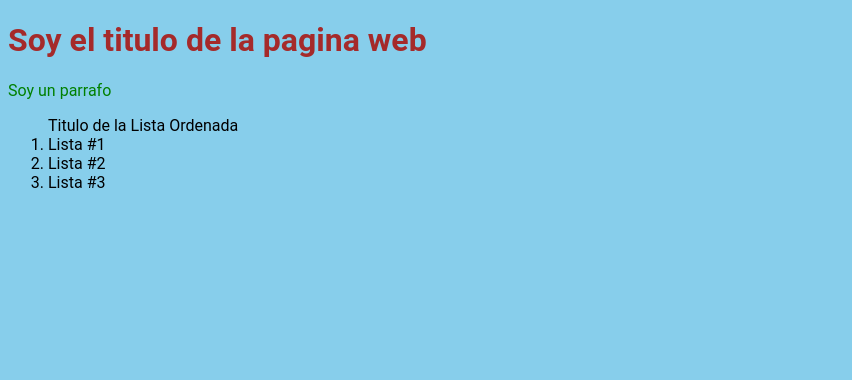
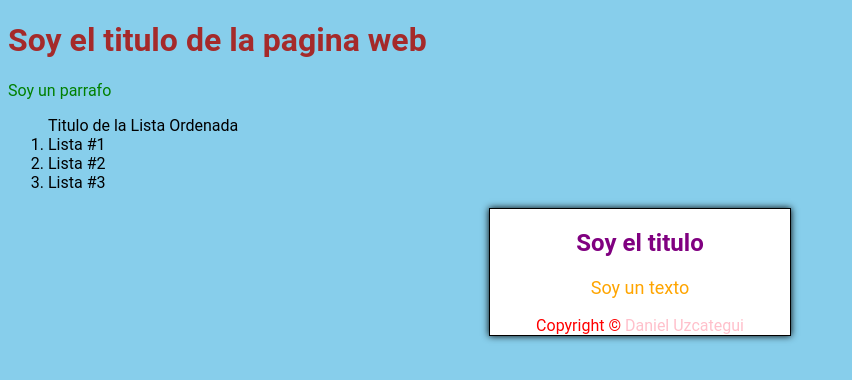
Before and after one commit to dangtx7/SASS, a plain HTML site: page index.html in a window 1280 px wide. Shown: the whole page, without its empty margins (0-852 px from the left). Drawn offline with Linux system fonts and the light colour scheme.

Commit message:
Anidaciones con SASS
1. Creando la primera anidacion de codigo con SASS
2. Aplicando anidaciones multiples en SASS
3. Compilando codigo a CSS desde SASS

```diff
--- a/index.html
+++ b/index.html
@@ -19,5 +19,13 @@
         <li> Lista #3 </li>
     </ol>
 
+    <div class="caja">
+        <h2>Soy el titulo</h2>
+        <p>Soy un texto</p>
+        <div class="info">
+            Copyright &copy;
+            <span class="autor"> Daniel Uzcategui </span>
+        </div>
+
 </body>
 </html>
--- a/styles/estilos.scss
+++ b/styles/estilos.scss
@@ -15,3 +15,40 @@ h1{
 p{
     color: $color-secondary;
 }
+
+
+/* Anidaciones de codigo con Sass */
+
+/* Anidacion principal */
+.caja{
+
+    background-color: white;
+    border: 1px solid black;
+    margin: 0px auto;
+    width: 300px;
+    height: auto;
+    text-align: center;
+    box-shadow: 0px 0px 7px black;
+
+
+
+    h2{
+        color: purple;
+        font-size: 24px;
+    }
+
+    p{
+        color: orange;
+        font-size: 18px;
+    }
+
+    /* Anidacion dentro de la principal */
+    .info{
+        color:red;
+
+        span{
+            color: pink;
+            font-size: 16px;
+        }
+    }
+}
```
Also changed, not shown: styles/general.css, 1 other file.
